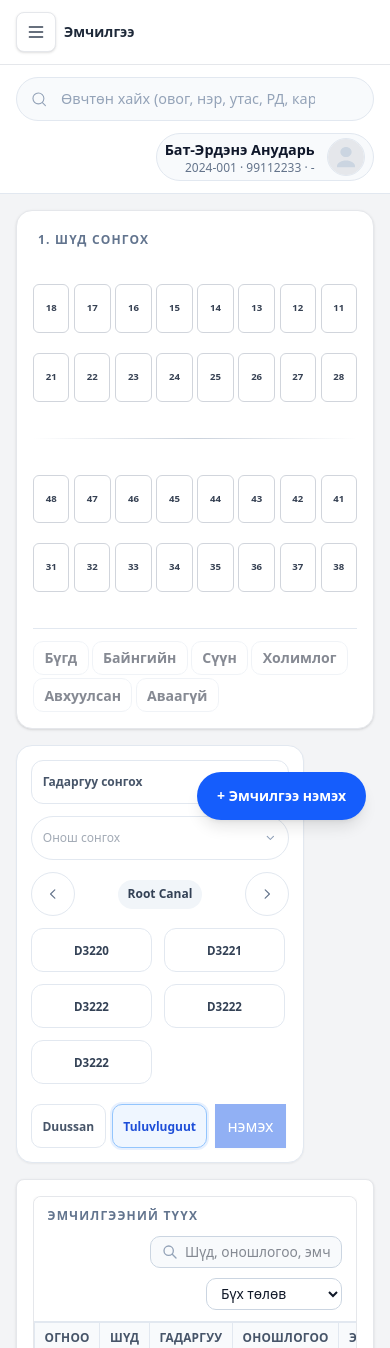
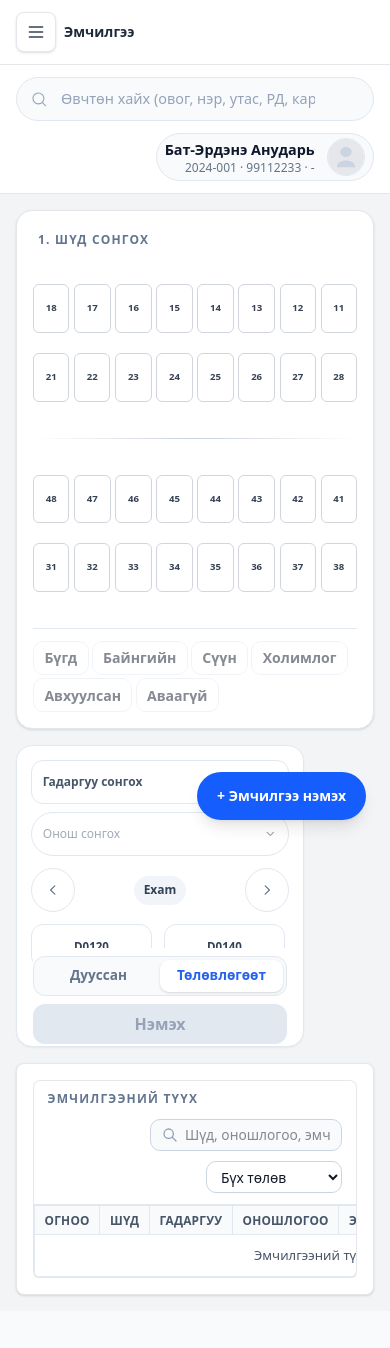
Before and after one commit to khishigtogtokh321/Codexwebapp, a Vue app: page / in a window 390 px wide. Shown: the top 1348 px of the page. After the commit the page ends 1311 px from the top, so only its background shows below. Built offline with nearby package versions, Linux system fonts and the light colour scheme.

Commit message:
before logic

```diff
--- a/src/assets/styles/components.css
+++ b/src/assets/styles/components.css
@@ -1095,6 +1095,7 @@
       color: #475569;
     }
   }
+
   .treatment-wizard {
     container-type: inline-size;
     --tw-hit: 2.75rem;
@@ -1120,10 +1121,8 @@
     --treatment-pill-padding-x: clamp(0.6rem, 3.6cqw, 1rem);
     --treatment-pill-padding-y: clamp(0.3rem, 2.2cqw, 0.5rem);
     --treatment-hit-padding: max(0px, calc((var(--tw-hit) - var(--treatment-control-height)) / 2));
-    --treatment-hit-padding: min(
-        0.25rem,
-        max(0px, calc((var(--tw-hit) - var(--treatment-control-height)) / 2))
-      );
+    --treatment-hit-padding: min(0.25rem,
+        max(0px, calc((var(--tw-hit) - var(--treatment-control-height)) / 2)));
     width: 100%;
     max-width: var(--treatment-wizard-width);
     height: auto;
@@ -1183,12 +1182,14 @@
     }
   }
 
-  .treatment-wizard--step1{
-    overflow: visible; /* dropdown тасрахгүй */
-  }
-
-  .treatment-wizard--step2{
-    overflow: hidden;  /* STEP2 дотор scroll-оо зөв удирдана */
+  .treatment-wizard--step1 {
+    overflow: visible;
+    /* dropdown тасрахгүй */
+  }
+
+  .treatment-wizard--step2 {
+    overflow: hidden;
+    /* STEP2 дотор scroll-оо зөв удирдана */
     display: flex;
     flex-direction: column;
   }
@@ -1212,7 +1213,7 @@
     }
 
     .treatment-wizard--match .treatment-action-bar--inline {
-      margin-top: auto;
+      margin-top: 2rem;
     }
   }
 
@@ -1273,12 +1274,13 @@
     gap: clamp(0.75rem, 2.6cqw, 1.1rem);
     min-height: 0;
     flex: 1;
+    padding-bottom: calc(var(--treatment-control-height) + (var(--treatment-action-offset) * 2));
   }
 
   .treatment-wizard__row {
     display: grid;
     grid-template-columns: repeat(2, minmax(0, 1fr));
-    gap: 0.75rem;
+    gap: 0.5rem;
     min-width: 0;
   }
 
@@ -1363,9 +1365,10 @@
   .treatment-status-row {
     display: flex;
     align-items: center;
-    /* justify-content: space-between; */
+    justify-content: space-between;
     gap: 0.5rem;
     flex-wrap: wrap;
+    flex: 1;
   }
 
   .treatment-status-label {
@@ -1380,6 +1383,7 @@
     display: flex;
     gap: 0.4rem;
     flex-wrap: wrap;
+    justify-content: flex-end;
   }
 
   .treatment-status-button {
@@ -1477,7 +1481,7 @@
   .treatment-code-grid {
     display: grid;
     grid-template-columns: repeat(auto-fit, minmax(84px, 1fr));
-    gap: 0.75rem;
+    gap: 0.4rem;
     min-width: 0;
     max-height: clamp(10rem, 30vh, 18rem);
     max-height: clamp(10rem, 30dvh, 18rem);
@@ -1570,15 +1574,16 @@
     font-size: var(--treatment-control-font);
   }
 
-  .treatment-hit-visual{
-    display:flex;
-    align-items:center;
-    justify-content:center;
-    width:100%;
-    height:100%;
+  .treatment-hit-visual {
+    display: flex;
+    align-items: center;
+    justify-content: center;
+    width: 100%;
+    height: 100%;
     padding: 0 var(--treatment-control-padding-x);
     line-height: 1.1;
   }
+
   .treatment-diagnosis-dropdown {
     position: fixed;
     z-index: 120;
@@ -1763,30 +1768,60 @@
 
 
   .treatment-action-bar--inline {
-    position: static;
-    left: auto;
-    right: auto;
-    bottom: auto;
-    margin-top: clamp(0.5rem, 2.6cqw, 1rem);
+    position: absolute;
+    left: 1rem;
+    right: 1rem;
+    bottom: 2px;
+    background: #ffffff;
+    z-index: 10;
+    padding-top: -3rem;
+  }
+
+  /* Footer layout wrapper - responsive 2 row -> 1 row */
+  .treatment-action-bar--inline>div {
+    display: flex;
+    flex-direction: column;
+    gap: 0.5rem;
+    width: 100%;
+  }
+
+  /* Wide tablet: try to fit in 1 row, with wrap fallback */
+  @media (min-width: 1024px) {
+    .treatment-action-bar--inline>div {
+      flex-direction: row;
+      align-items: center;
+      gap: 1rem;
+      flex-wrap: wrap;
+      justify-content: flex-start;
+    }
   }
 
   .treatment-action-bar--compact .treatment-action-bar__buttons {
-    justify-content: flex-end;
-  }
-
-  .treatment-action-bar--compact .treatment-action-button {
-    flex: 0 0 auto;
-    padding: 0;
-  }
+    justify-content: center;
+    width: 100%;
+  }
+
+  /* On wide tablet, buttons row should flex appropriately */
+  @media (min-width: 1024px) {
+    .treatment-action-bar--compact .treatment-action-bar__buttons {
+      flex: 0 0 auto;
+      min-width: auto;
+      justify-content: center;
+      width: auto;
+    }
+  }
+
 
   .treatment-action-bar--compact .treatment-hit-visual {
     width: auto;
-    padding: 0 clamp(0.75rem, 3.8cqw, 1rem);
+    padding: 0 clamp(0.25rem, 2.8cqw, 0.7rem);
   }
 
   .treatment-action-bar__buttons {
     display: flex;
     gap: var(--treatment-action-gap);
+    width: 100%;
+    min-width: 120px;
   }
 
   .treatment-action-button {
@@ -1796,10 +1831,19 @@
     flex: 1;
     min-height: var(--treatment-control-height);
     /* padding: var(--treatment-hit-padding); */
-    padding:  5px;
+    padding: 5px;
 
     border: none;
     background: transparent;
+    transition: all 200ms ease;
+  }
+
+  /* On wide tablet, primary button can shrink but stay prominent */
+  @media (min-width: 1024px) {
+    .treatment-action-button--primary {
+      flex: 0 1 auto;
+      min-width: 140px;
+    }
   }
 
   .treatment-action-button .treatment-hit-visual {
@@ -1841,6 +1885,7 @@
   }
 
   @media (min-width: 1138px) {
+
     .treatment-wizard--step1 .treatment-action-secondary,
     .treatment-wizard--step2 .treatment-action-button {
       --treatment-control-height: 3.25rem;
@@ -1850,6 +1895,112 @@
   .treatment-wizard--step1 .treatment-action-secondary .treatment-hit-visual,
   .treatment-wizard--step2 .treatment-action-button .treatment-hit-visual {
     padding: 6px var(--treatment-control-padding-x);
+  }
+
+  /* Professional Footer Refactor */
+  .treatment-wizard-footer {
+    display: flex;
+    flex-direction: column;
+    gap: clamp(0.15rem, 0.45cqw, 0.3rem);
+    width: 100%;
+    padding: clamp(0.45rem, 1.9cqw, 2.25rem) 0 0;
+  }
+
+  .treatment-footer-row {
+    width: 100%;
+    display: flex;
+
+  }
+
+  /* Segmented Control Styles */
+  .treatment-status-actions-container {
+    width: 100%;
+    display: flex;
+    justify-content: center;
+
+  }
+
+  .treatment-status-actions-segmented {
+    display: flex;
+    width: 100%;
+    background: #f8fafc;
+    border: 1px solid #e2e8f0;
+    border-radius: 12px;
+    padding: 3px;
+    gap: 0;
+
+  }
+
+  .treatment-status-segment {
+    flex: 1;
+    display: inline-flex;
+    align-items: center;
+    justify-content: center;
+    min-height: 32px;
+    padding: 0.3rem 0.6rem;
+    border: none;
+    background: transparent;
+    color: #64748b;
+    font-size: 0.85rem;
+    font-weight: 600;
+    border-radius: 9px;
+    transition: all 150ms ease;
+    cursor: pointer;
+
+  }
+
+  .treatment-status-segment:hover:not(.treatment-status-segment--active) {
+    color: #475569;
+    background: #f1f5f9;
+  }
+
+  .treatment-status-segment--active {
+    background: #ffffff;
+    color: #2563eb;
+    box-shadow: 0 1px 3px rgba(0, 0, 0, 0.1), 0 1px 2px rgba(0, 0, 0, 0.06);
+  }
+
+  /* Full-width Primary Add Button */
+  .treatment-add-button-primary {
+    width: 100%;
+    height: 40px;
+    display: inline-flex;
+    align-items: center;
+    justify-content: center;
+    background: #2563eb;
+    color: #ffffff;
+    font-size: 1rem;
+    font-weight: 700;
+    border: none;
+    border-radius: 12px;
+    box-shadow: 0 4px 6px -1px rgba(37, 99, 235, 0.2), 0 2px 4px -2px rgba(37, 99, 235, 0.1);
+    transition: all 200ms ease;
+    cursor: pointer;
+  }
+
+  .treatment-add-button-primary:hover:not(:disabled) {
+    background: #1d4ed8;
+    transform: translateY(-1px);
+    box-shadow: 0 10px 15px -3px rgba(37, 99, 235, 0.3), 0 4px 6px -4px rgba(37, 99, 235, 0.2);
+  }
+
+  .treatment-add-button-primary:active:not(:disabled) {
+    transform: translateY(0);
+  }
+
+  .treatment-add-button-primary:disabled {
+    background: #e2e8f0;
+    color: #94a3b8;
+    cursor: not-allowed;
+    box-shadow: none;
+  }
+
+  /* Tablet responsiveness logic for 2-row footer */
+  @media (min-width: 1024px) {
+    .treatment-wizard-footer {
+      flex-direction: column;
+      /* Keep 2 rows even on tablet as requested */
+    }
   }
 
   .ui-toolbar {
@@ -2153,6 +2304,7 @@
     0% {
       background-position: 200% 0;
     }
+
     100% {
       background-position: -200% 0;
     }
--- a/src/components/treatment/RightTreatmentWizard.vue
+++ b/src/components/treatment/RightTreatmentWizard.vue
@@ -1,6 +1,7 @@
 <script setup>
 import { computed, nextTick, onBeforeUnmount, ref, watch } from 'vue'
 import diagnoses from '@/data/diagnoses'
+import { treatmentCodesByType, wizardTreatmentTypes } from '@/data/treatmentWizardOptions'
 
 const props = defineProps({
   selectedSurfaces: {
@@ -43,54 +44,50 @@ let surfaceDropdownRafId = null
 
 const showTooltipCode = ref(null)
 
-const treatmentTypes = [
-  { id: 'root-canal', label: 'Root Canal' },
-  { id: 'extraction', label: 'Extraction' },
-  { id: 'restoration', label: 'Restoration' },
-  { id: 'prosthodontics', label: 'Prosthodontics' },
-]
 const maxPreviewCodes = 3
 const statusOptions = [
-  { id: 'done', label: 'Duussan' },
-  { id: 'planned', label: 'Tuluvluguut' },
+  { id: 'done', label: 'Дууссан' },
+  { id: 'planned', label: 'Төлөвлөгөөт' },
 ]
 
-const treatmentCodesByType = {
+// Legacy mock codes kept as a fallback for missing wizard options.
+const legacyTreatmentCodesByType = {
   'root-canal': [
-    { code: 'D3220', nameMn: 'Моляр шүдний сувгийн эмчилгээ' },
-    { code: 'D3221', nameMn: 'Премоляр сувгийн өргөтгөх ба эмчилгээ' },
-    { code: 'D3222', nameMn: 'Нэг сувгийн тайвшруулах эмчилгээ' },
-    { code: 'D3222', nameMn: 'Нэг сувгийн тайвшруулах эмчилгээ' },
-    { code: 'D3222', nameMn: 'Нэг сувгийн тайвшруулах эмчилгээ' },
+    { code: 'D3220', nameMn: 'Сувгийн эмчилгээ (анхан шат)' },
+    { code: 'D3221', nameMn: 'Сувгийн эмчилгээ (дахин боловсруулалт)' },
+    { code: 'D3222', nameMn: 'Сувгийн эмчилгээ (олон суваг)' },
+    { code: 'D3222', nameMn: 'Сувгийн эмчилгээ (олон суваг)' },
+    { code: 'D3222', nameMn: 'Сувгийн эмчилгээ (олон суваг)' },
   ],
   extraction: [
-    { code: 'D7140', nameMn: 'Энгийн суудлын суваг авах' },
-    { code: 'D7210', nameMn: 'Мэс заслын хүндрэлийн суваг авах' },
-    { code: 'D7250', nameMn: 'Хатингаршсан үлдэгдэл суваг авах' },
-    { code: 'D7250', nameMn: 'Хатингаршсан үлдэгдэл суваг авах' },
-    { code: 'D7250', nameMn: 'Хатингаршсан үлдэгдэл суваг авах' },
-    { code: 'D7250', nameMn: 'Хатингаршсан үлдэгдэл суваг авах' },
+    { code: 'D7140', nameMn: 'Энгийн шүд авах' },
+    { code: 'D7210', nameMn: 'Мэс заслын шүд авах' },
+    { code: 'D7250', nameMn: 'Үлдэгдэл үндэс авах' },
+    { code: 'D7250', nameMn: 'Үлдэгдэл үндэс авах' },
+    { code: 'D7250', nameMn: 'Үлдэгдэл үндэс авах' },
+    { code: 'D7250', nameMn: 'Үлдэгдэл үндэс авах' },
   ],
   restoration: [
-    { code: 'D2391', nameMn: 'Нэг гадаргуун композит ломбо' },
-    { code: 'D2392', nameMn: 'Хоёр гадаргуун композит ломбо' },
-    { code: 'D2393', nameMn: 'Гурван гадаргуун композит ломбо' },
-    { code: 'D2393', nameMn: 'Гурван гадаргуун композит ломбо' },
-    { code: 'D2393', nameMn: 'Гурван гадаргуун композит ломбо' },
-    { code: 'D2393', nameMn: 'Гурван гадаргуун композит ломбо' },
-    { code: 'D2393', nameMn: 'Гурван гадаргуун композит ломбо' },
-    { code: 'D2393', nameMn: 'Гурван гадаргуун композит ломбо' },
-    { code: 'D2393', nameMn: 'Гурван гадаргуун композит ломбо' },
-    { code: 'D2393', nameMn: 'Гурван гадаргуун композит ломбо' },
-    { code: 'D2393', nameMn: 'Гурван гадаргуун композит ломбо' },
-    { code: 'D2393', nameMn: 'Гурван гадаргуун композит ломбо' },
+    { code: 'D2391', nameMn: 'Нийлмэл ломбо 1 гадаргуу' },
+    { code: 'D2392', nameMn: 'Нийлмэл ломбо 2 гадаргуу' },
+    { code: 'D2393', nameMn: 'Нийлмэл ломбо 3+ гадаргуу' },
+    { code: 'D2393', nameMn: 'Нийлмэл ломбо 3+ гадаргуу' },
+    { code: 'D2393', nameMn: 'Нийлмэл ломбо 3+ гадаргуу' },
+    { code: 'D2393', nameMn: 'Нийлмэл ломбо 3+ гадаргуу' },
+    { code: 'D2393', nameMn: 'Нийлмэл ломбо 3+ гадаргуу' },
+    { code: 'D2393', nameMn: 'Нийлмэл ломбо 3+ гадаргуу' },
+    { code: 'D2393', nameMn: 'Нийлмэл ломбо 3+ гадаргуу' },
+    { code: 'D2393', nameMn: 'Нийлмэл ломбо 3+ гадаргуу' },
+    { code: 'D2393', nameMn: 'Нийлмэл ломбо 3+ гадаргуу' },
+    { code: 'D2393', nameMn: 'Нийлмэл ломбо 3+ гадаргуу' },
   ],
   prosthodontics: [
-    { code: 'D2750', nameMn: 'Бүрээс, бүрэн металл' },
-    { code: 'D2751', nameMn: 'Бүрээс, металл-керамик' },
-    { code: 'D2799', nameMn: 'Түр бүрээс хийх' },
+    { code: 'D2750', nameMn: 'Металл-порцелан бүрээс' },
+    { code: 'D2751', nameMn: 'Металл-резин бүрээс' },
+    { code: 'D2799', nameMn: 'Бусад төрлийн бүрээс' },
   ],
 }
+
 
 const currentTypeIndex = ref(0)
 const selectedSurfaces = computed({
@@ -113,11 +110,13 @@ const selectedCodeSet = computed(() =>
   new Set(selectedCodes.value.map((item) => item?.code).filter(Boolean)),
 )
 const canAdd = computed(() => props.canAdd)
-const currentType = computed(() => treatmentTypes[currentTypeIndex.value])
-const currentCodes = computed(() => treatmentCodesByType[currentType.value.id] || [])
+const currentType = computed(() => wizardTreatmentTypes[currentTypeIndex.value])
+const currentCodes = computed(
+  () => treatmentCodesByType[currentType.value?.id] || legacyTreatmentCodesByType[currentType.value?.id] || [],
+)
 const selectedCodeLabels = computed(() =>
   selectedCodes.value
-    .map((item) => [item?.code, item?.nameMn].filter(Boolean).join(' '))
+    .map((item) => [item?.code, item?.nameMn || item?.name].filter(Boolean).join(' '))
     .filter(Boolean),
 )
 const previewCodes = computed(() => selectedCodeLabels.value.slice(0, maxPreviewCodes))
@@ -319,11 +318,15 @@ function openDiagnosisDropdown() {
 }
 
 function prevType() {
-  currentTypeIndex.value = (currentTypeIndex.value - 1 + treatmentTypes.length) % treatmentTypes.length
+  const typeCount = wizardTreatmentTypes.length
+  if (!typeCount) return
+  currentTypeIndex.value = (currentTypeIndex.value - 1 + typeCount) % typeCount
 }
 
 function nextType() {
-  currentTypeIndex.value = (currentTypeIndex.value + 1) % treatmentTypes.length
+  const typeCount = wizardTreatmentTypes.length
+  if (!typeCount) return
+  currentTypeIndex.value = (currentTypeIndex.value + 1) % typeCount
 }
 
 function isCodeSelected(code) {
@@ -585,7 +588,7 @@ function handleAdd() {
               class="treatment-code-tooltip"
               :class="showTooltipCode === item.code ? 'treatment-code-tooltip--visible' : ''"
             >
-              {{ item.nameMn }}
+              {{ item.nameMn || item.name }}
             </div>
           </div>
         </div>
@@ -593,32 +596,35 @@ function handleAdd() {
 
     </div>
 
-    <div class="treatment-action-bar treatment-action-bar--inline treatment-action-bar--compact">
-      <div class="treatment-status-row treatment-footer--compact">
-        <div class>
-
-          <div class="treatment-status-actions">
+    <div class="treatment-action-bar treatment-action-bar--inline">
+      <div class="treatment-wizard-footer">
+        <!-- Row 1: Status selection -->
+        <div class="treatment-footer-row">
+          <div class="treatment-status-actions-container">
+            <div class="treatment-status-actions-segmented">
               <button
                 v-for="option in statusOptions"
                 :key="option.id"
                 type="button"
-              class="treatment-status-button"
-              :class="isStatusActive(option.id) ? 'treatment-status-button--active' : ''"
+                class="treatment-status-segment"
+                :class="isStatusActive(option.id) ? 'treatment-status-segment--active' : ''"
                 @click="onSelectStatus(option.id)"
               >
                 {{ option.label }}
               </button>
             </div>
           </div>
+        </div>
 
-        <div class="treatment-action-bar__buttons">
+        <!-- Row 2: Add button -->
+        <div class="treatment-footer-row">
           <button
             type="button"
-          class="treatment-action-button treatment-action-button--primary"
+            class="treatment-add-button-primary"
             :disabled="!canAdd"
             @click="handleAdd"
           >
-          <span class="treatment-hit-visual">нэмэх</span>
+            Нэмэх
           </button>
         </div>
       </div>
--- a/src/data/treatmentTypes.js
+++ b/src/data/treatmentTypes.js
@@ -3,6 +3,20 @@
  */
 
 import { applyScopeDefaults, COVERAGE_SCOPE } from '@/utils/treatmentScope'
+
+const PAINT_TYPE_BY_CATEGORY = {
+  diagnostic: 'diagnostic',
+  preventive: 'preventive',
+  restorative: 'restorative',
+  endodontic: 'endodontic',
+  prosthetic: 'prosthetic',
+  surgery: 'surgery',
+  periodontal: 'periodontal',
+  orthodontic: 'orthodontic',
+  cosmetic: 'cosmetic',
+  emergency: 'emergency',
+  other: 'other',
+}
 
 function createTreatment({
   id,
@@ -13,10 +27,11 @@ function createTreatment({
   coverageScope,
   defaultPrice = 0,
   isActive = true,
-  paintType = 'default',
+  paintType,
   toothRequired,
 }) {
   const displayName = nameShort || nameFull || id
+  const resolvedPaintType = paintType || PAINT_TYPE_BY_CATEGORY[category] || 'default'
   const treatment = {
     id,
     code: code || id?.toUpperCase?.() || id,
@@ -25,7 +40,7 @@ function createTreatment({
     category,
     defaultPrice,
     isActive,
-    paintType,
+    paintType: resolvedPaintType,
     coverageScope,
     label: displayName,
     toothRequired,
```
Also changed, not shown: src/data/treatmentWizardOptions.js (+11 -0 lines). Lines whose indentation alone changed are shown as unchanged.
